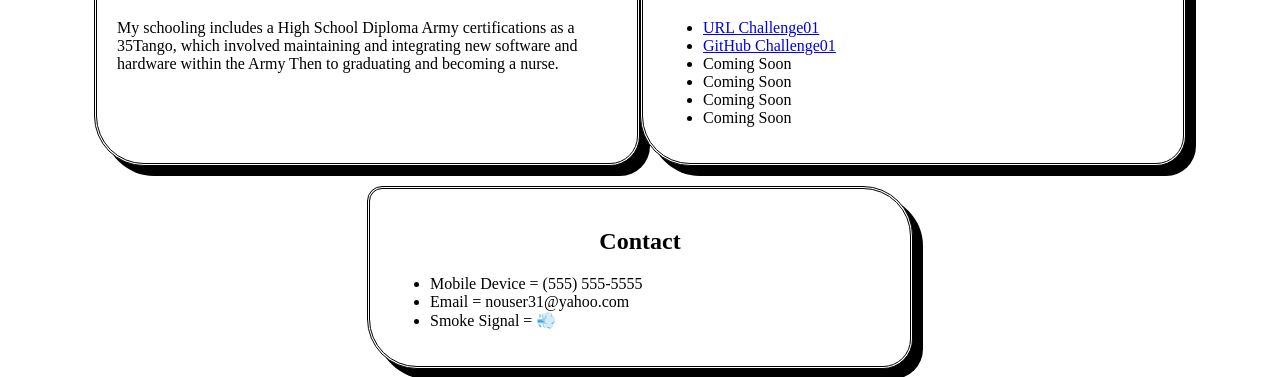
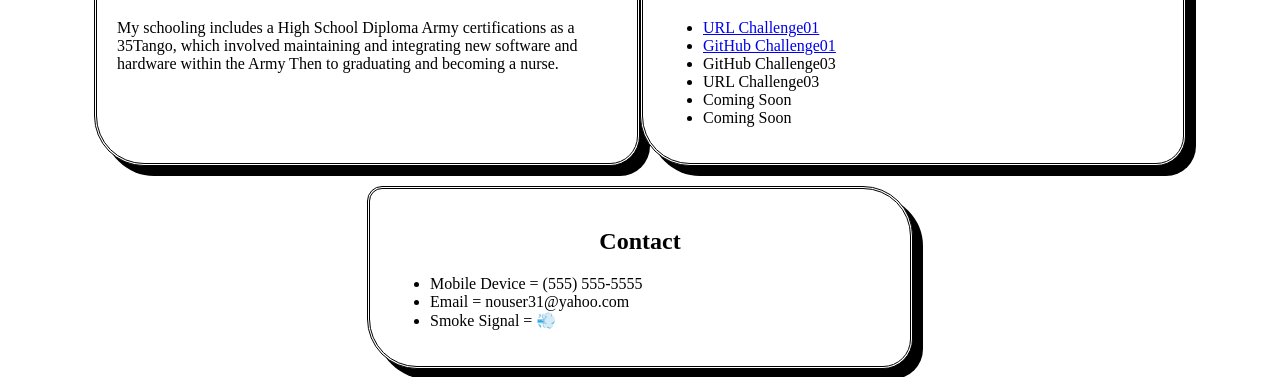
Before and after one commit to Jo3yG/Challenge02, a plain HTML site: page index.html in a window 1280 px wide. Shown: the part 718-1095 px from the top of the page. Drawn offline with Linux system fonts and the light colour scheme.

Commit message:
added challenge03

```diff
--- a/index.html
+++ b/index.html
@@ -51,8 +51,8 @@
             <ul>
                 <li><a href="https://jo3yg.github.io/Challenge01/index.html">URL Challenge01</a></li>
                 <li><a href="https://github.com/Jo3yG/Challenge01">GitHub Challenge01</a></li>
-                <li><a href="Coming soon"></a>Coming Soon</li>
-                <li><a href="Coming soon"></a>Coming Soon</li>
+                <li><a href="https://github.com/Jo3yG/Challenge03.git"></a>GitHub Challenge03</li>
+                <li><a href="https://jo3yg.github.io/Challenge03/ "></a>URL Challenge03</li>
                 <li><a href="Coming soon"></a>Coming Soon</li>
                 <li><a href="Coming soon"></a>Coming Soon</li>
             </ul>
```
